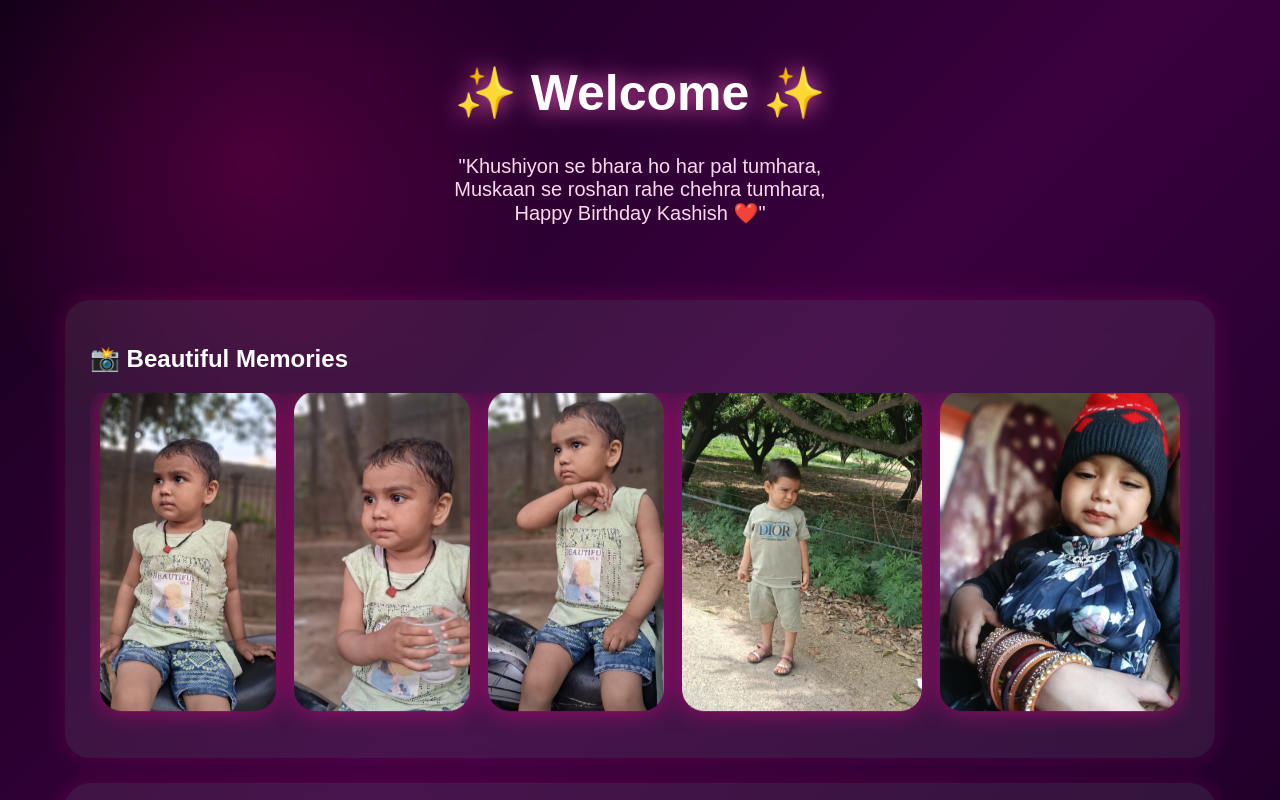
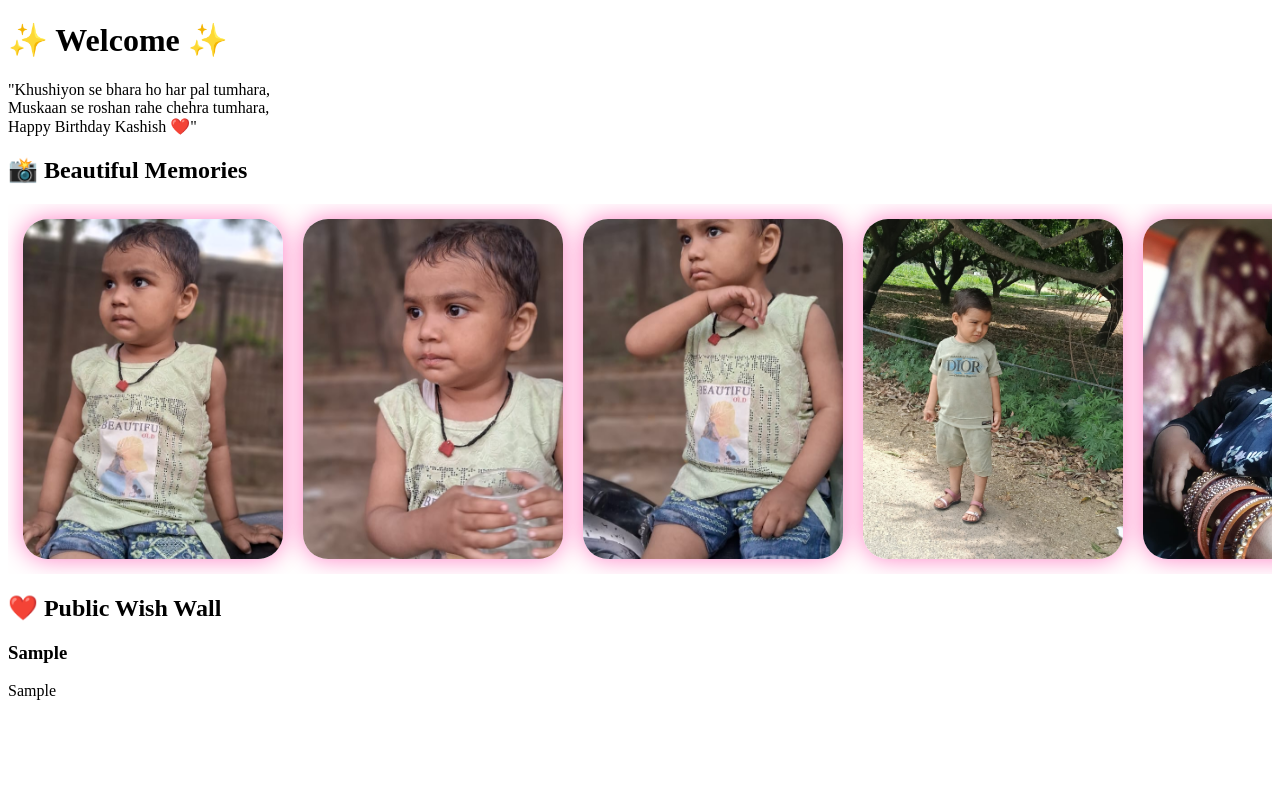
Before and after one commit to hasanonlinwotks/Happy-Birtday, a plain HTML site: page index.html in a window 1280 px wide. Both pictures are taken after typing "Sample", "Sample" into the empty fields and a click on the button "Send Wish 💖". Shown: the top 800 px of the page. Drawn offline with Linux system fonts and the light colour scheme.

Commit message:
Add files via upload

```diff
--- a/script.js
+++ b/script.js
@@ -12,8 +12,9 @@ let wishes=JSON.parse(localStorage.getItem('entryWishes')||'[]');
 wishes.push({name,wish});
 localStorage.setItem('entryWishes',JSON.stringify(wishes));
 
-document.getElementById('entryPage').classList.remove('active');
-document.getElementById('mainPage').classList.add('active');
+document.getElementById('entryPage').style.display='none';
+document.getElementById('mainPage').style.display='block';
+
 loadWall();
 }
 
@@ -21,6 +22,7 @@ function loadWall(){
 let wishes=JSON.parse(localStorage.getItem('entryWishes')||'[]');
 const wall=document.getElementById('wall');
 wall.innerHTML='';
+
 wishes.reverse().forEach(w=>{
 let c=document.createElement('div');
 c.className='card';
@@ -28,3 +30,8 @@ c.innerHTML='<h3>'+w.name+'</h3><p>'+w.wish+'</p>';
 wall.appendChild(c);
 });
 }
+
+window.onload=function(){
+document.getElementById('mainPage').style.display='none';
+loadWall();
+}
--- a/style.css
+++ b/style.css
@@ -1,67 +1,24 @@
 
-body{
-margin:0;font-family:Arial,sans-serif;
-background:linear-gradient(135deg,#120018,#3a003f,#180024);
-color:white;overflow-x:hidden;
-}
-.bg{
-position:fixed;inset:0;
-background:radial-gradient(circle at 20% 20%,rgba(255,0,140,.2),transparent 25%);
-z-index:-1;
-}
-.page{display:none;min-height:100vh}
-.active{display:block}
-.glass{
-background:rgba(255,255,255,.08);
-backdrop-filter:blur(15px);
-border-radius:25px;
-box-shadow:0 0 25px rgba(255,0,140,.2);
-}
-.box{
-width:min(500px,90%);
-margin:80px auto;
-padding:30px;text-align:center;
-}
-input,textarea{
-width:90%;padding:14px;margin:10px 0;
-border:none;border-radius:15px;
-background:rgba(255,255,255,.1);color:white;
-}
-textarea{height:120px}
-button{
-padding:14px 28px;border:none;border-radius:35px;
-background:linear-gradient(45deg,#ff3d9a,#ff79cb);
-color:white;font-size:18px;cursor:pointer;
-}
-.hero{text-align:center;padding:30px}
-.hero h1{
-font-size:50px;
-text-shadow:0 0 25px #ff66c4;
-}
-.shayari{font-size:20px;color:#ffd7ef}
-.gallery,.wallbox{
-width:min(1100px,94%);
-margin:25px auto;padding:25px;
-}
 .gwrap{
-display:flex;gap:18px;overflow:auto;padding:10px;
+display:flex;
+gap:20px;
+overflow-x:auto;
+padding:15px;
+scroll-behavior:smooth;
 }
 .gimg{
-width:240px;height:320px;object-fit:cover;
-border-radius:22px;
+width:260px;
+height:340px;
+object-fit:cover;
+border-radius:25px;
 box-shadow:0 0 25px rgba(255,0,140,.5);
 animation:float 3s ease-in-out infinite alternate;
+flex-shrink:0;
 }
-@keyframes float{
-from{transform:translateY(0)}
-to{transform:translateY(-12px)}
+.gwrap::-webkit-scrollbar{
+height:10px;
 }
-#wall{
-display:grid;
-grid-template-columns:repeat(auto-fit,minmax(250px,1fr));
-gap:18px;
+.gwrap::-webkit-scrollbar-thumb{
+background:#ff4ea3;
+border-radius:20px;
 }
-.card{
-background:rgba(255,255,255,.08);
-padding:15px;border-radius:20px;
-}
```
